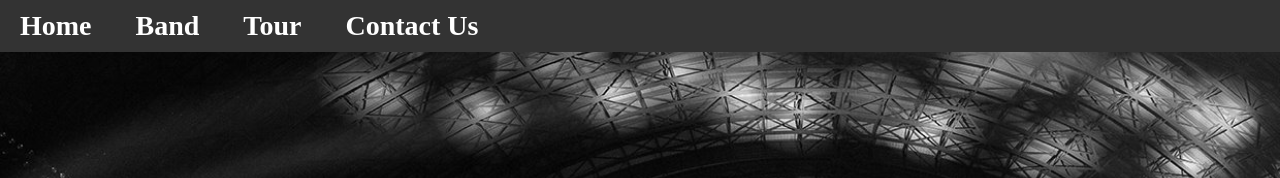
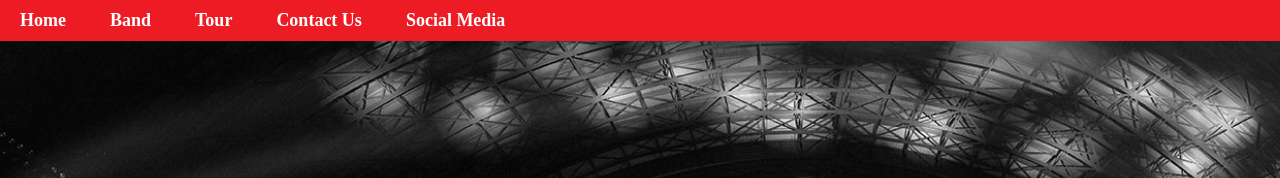
Before and after one commit to nikkirharper/assignment6, a plain HTML site: page index.html in a window 1280 px wide. Shown: the top 178 px of the page. Drawn offline with nearby package versions, Linux system fonts and the light colour scheme.

Commit message:
changes header color to red, decreases font size and link to social

```diff
--- a/index.html
+++ b/index.html
@@ -29,6 +29,7 @@
           <li><a href="#band">Band</a></li>
           <li><a href="#tour">Tour</a></li>
           <li><a href="#contact-us">Contact Us</a></li>
+					<li><a href="#contact-us">Social Media</a></li>
         </ul>
       </nav>
     </header>
--- a/style/style.css
+++ b/style/style.css
@@ -27,7 +27,7 @@ p {
 *=========================================*/
 
 header {
-  background: #333;
+  background: #ed1c24;
   position: fixed;
   left: 0;
   right: 0;
@@ -42,7 +42,7 @@ header nav a {
   color: white;
   text-decoration: none;
   font-weight: bold;
-  font-size: 28px;
+  font-size: 18px;
   margin: 0 20px;
 }
 
```
